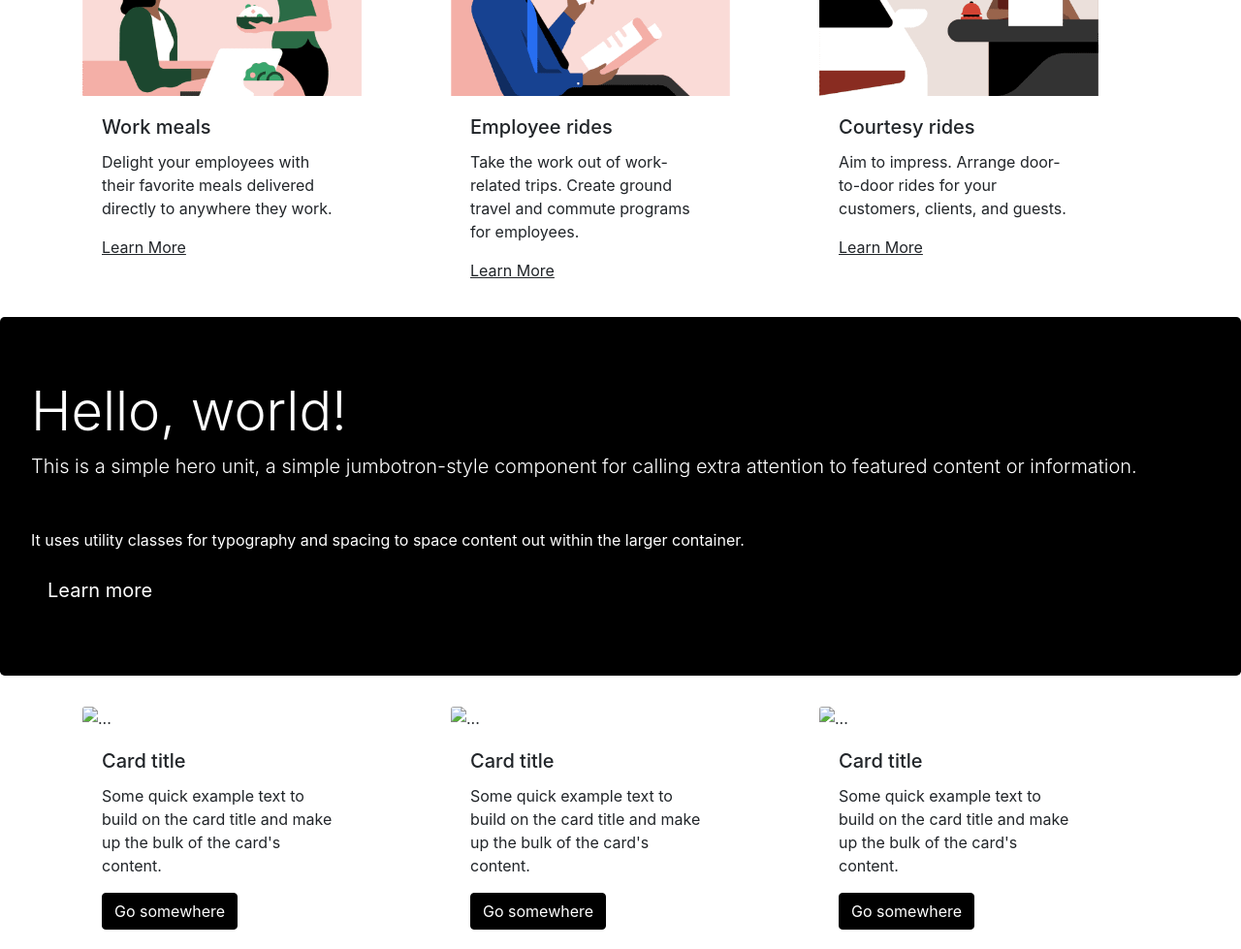
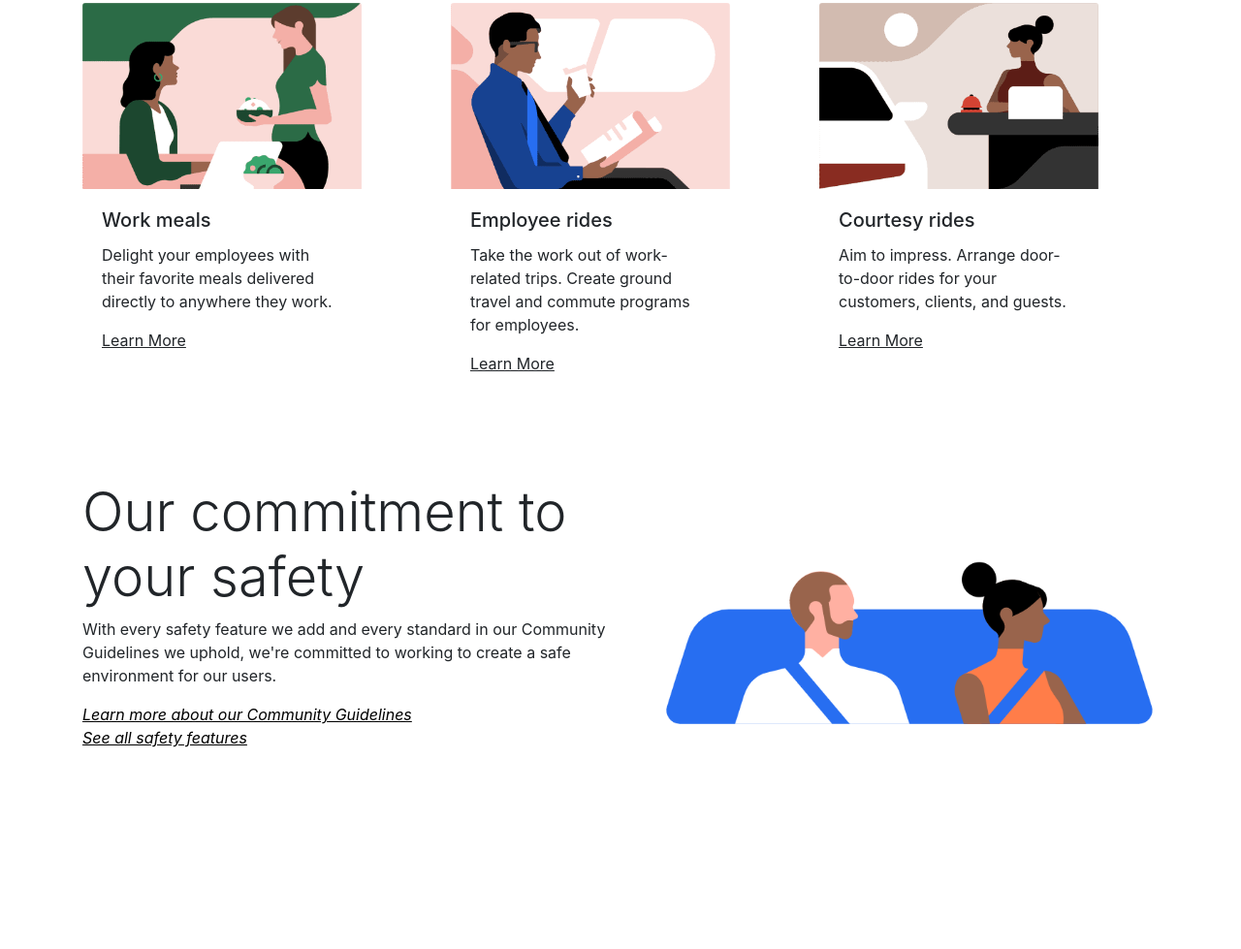
Before and after one commit to jbzstorm/copysite, a plain HTML site: page index.html in a window 1280 px wide. Shown: the part 1290-2269 px from the top of the page at 97% size. After the commit the page ends 2063 px from the top, so only its background shows below. Drawn offline with nearby package versions, Linux system fonts and the light colour scheme.

Commit message:
jumbo2, text bold

```diff
--- a/index.html
+++ b/index.html
@@ -63,14 +63,12 @@
       </form>
     </nav>
 
-    <!-- Jumbotron -->
+    <!-- Jumbotron1 -->
     <div class="container">
       <div class="jumbotron">
         <div class="row">
           <div class="col-sm-6">
             <h1 class="display-4">Help keep each other safe</h1>
-            <!-- <p class="lead">This is a simple hero unit, a simple jumbotron-style component for calling extra attention to featured content or information.</p> -->
-            <!-- <hr class="my-4"> -->
             <p>The world is upside down. Everything has changed. We are actively monitoring the coronavirus (COVID‑19) situation and are taking steps to help keep those that rely on our platform safe.</p>
             <a class="btn btn-primary btn-lg" href="#" role="button">Learn more</a>
           </div>
@@ -81,6 +79,8 @@
       </div>
     </div>
 
+
+    <br>
     <!-- middle section -->
     <div class="container">
       <h2>Setting 900+ cities in motion</h1>
@@ -91,12 +91,11 @@
     <br>
     <img class="mid", src="mid-pic.png" alt="">
     <br>
-    <br>
+    <br><br><br><br>
     <div class="container">
       <h2>Uber for Business</h2>
       <p>The power of Uber in everyday business</p>
     </div>
-
 
     <!-- Cards -->
     <div class="container">
@@ -134,51 +133,25 @@
         </div>
     </div>
 
+    <br><br><br>
 
-    <!-- Jumbotron -->
-    <div class="jumbotron">
-        <h1 class="display-4">Hello, world!</h1>
-        <p class="lead">This is a simple hero unit, a simple jumbotron-style component for calling extra attention to featured content or information.</p>
-        <hr class="my-4">
-        <p>It uses utility classes for typography and spacing to space content out within the larger container.</p>
-        <a class="btn btn-primary btn-lg" href="#" role="button">Learn more</a>
+    <!-- Jumbo 2 -->
+    <div class="container">
+      <div class="jumbo">
+        <div class="row">
+          <div class="col-sm-6">
+            <h1 class="display-4">Our commitment to your safety</h1>
+            <p>With every safety feature we add and every standard in our Community Guidelines we uphold, we're committed to working to create a safe environment for our users.</p>
+            <a class="link1", href="">Learn more about our Community Guidelines</a><br>
+            <a class="link1", href="">See all safety features</a>
+          </div>
+          <div class="col-sm-6">
+            <img class="jumbo-1", src="jumbo2.png" alt="">
+          </div>
+        </div>
       </div>
+    </div>
 
-       <!-- Cards -->
-    <div class="container">
-        <div class="row">
-            <div class="col-sm-6 col-md-4">
-                <div class="card" style="width: 18rem;">
-                    <img src="..." class="card-img-top" alt="...">
-                    <div class="card-body">
-                    <h5 class="card-title">Card title</h5>
-                    <p class="card-text">Some quick example text to build on the card title and make up the bulk of the card's content.</p>
-                    <a href="#" class="btn btn-primary">Go somewhere</a>
-                    </div>
-                </div>
-            </div>
-            <div class="col-sm-6 col-md-4">
-                <div class="card" style="width: 18rem;">
-                    <img src="..." class="card-img-top" alt="...">
-                    <div class="card-body">
-                    <h5 class="card-title">Card title</h5>
-                    <p class="card-text">Some quick example text to build on the card title and make up the bulk of the card's content.</p>
-                    <a href="#" class="btn btn-primary">Go somewhere</a>
-                    </div>
-                </div>
-            </div>
-            <div class="col-sm-6 col-md-4">
-                <div class="card" style="width: 18rem;">
-                    <img src="..." class="card-img-top" alt="...">
-                    <div class="card-body">
-                    <h5 class="card-title">Card title</h5>
-                    <p class="card-text">Some quick example text to build on the card title and make up the bulk of the card's content.</p>
-                    <a href="#" class="btn btn-primary">Go somewhere</a>
-                    </div>
-                </div>
-            </div>
-        </div>
-    </div>
 
 
 
--- a/style.css
+++ b/style.css
@@ -19,6 +19,7 @@
     border-color: black;
     background-color: white;
     border-radius: 20px;
+    font-weight: bold;
 }
 
 button, input, optgroup, select, textarea {
@@ -26,8 +27,9 @@ button, input, optgroup, select, textarea {
 }
 
 .btn-primary {
-    color: #fff;
-    background-color:black;
+    font-weight: bold;
+    color: black;
+    background-color:white;
     border-color: black;
 }
 
```
Also changed, not shown: jumbo2.png (added).
